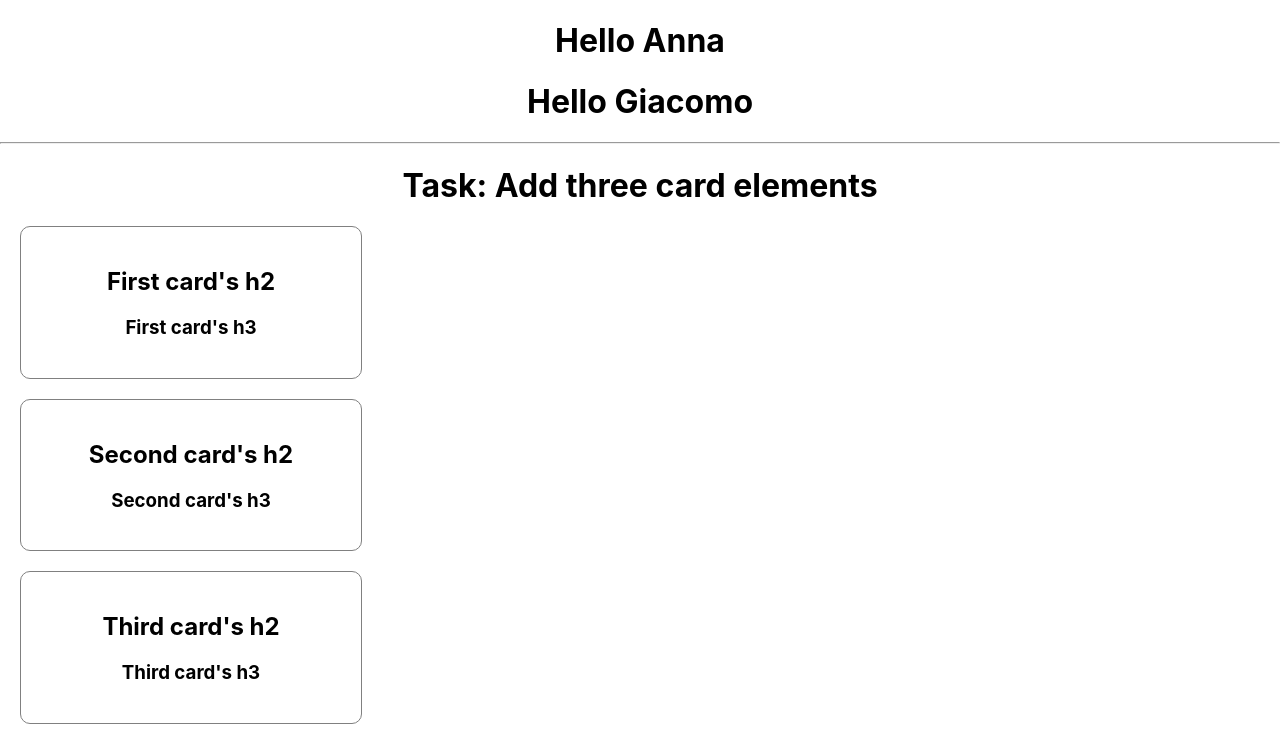
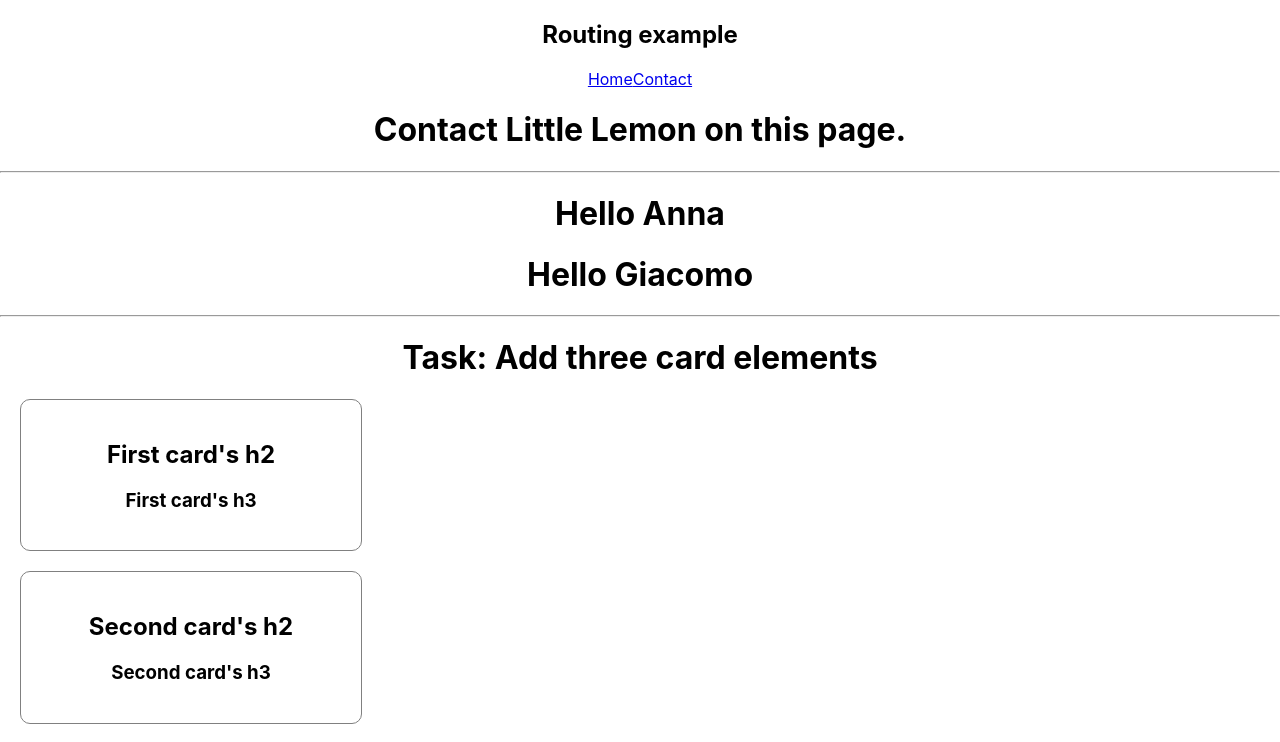
Before and after one commit to mesciuS/firstReactApp, a React (Create React App) app: page /contact in a window 1280 px wide. Shown: the top 742 px of the page. Built offline with nearby package versions, Linux system fonts and the light colour scheme.

Commit message:
feat: routing

```diff
--- a/package.json
+++ b/package.json
@@ -8,6 +8,7 @@
     "@testing-library/user-event": "^13.5.0",
     "react": "^18.2.0",
     "react-dom": "^18.2.0",
+    "react-router-dom": "^6.17.0",
     "react-scripts": "5.0.1",
     "web-vitals": "^2.1.4"
   },
--- a/src/App.js
+++ b/src/App.js
@@ -6,6 +6,10 @@ import Card from './components/Card.js';
 import DynamicEvents from './components/DynamicEvents';
 import Fruits from './components/Fruits';
 import FruitsCounter from './components/FruitsCounter';
+import Contact from './components/Contact';
+import Homepage from './components/Homepage';
+// devo importare tutti gli elementi che voglio usare per il router, in automatico mi importa solo Routes
+import { Routes, Route, Link } from 'react-router-dom';
 
 
 function App() {
@@ -17,6 +21,17 @@ function App() {
 
   return (
     <div className='App'>
+      {/* questa è la sintassi per il routing */}
+      <nav>
+        <h1>Routing example</h1>
+        <Link to="/homepage" className='mav-item'>Home</Link>
+        <Link to="/contact" className='mav-item'>Contact</Link>
+      </nav>
+      <Routes>
+        <Route path="/homepage" element={<Homepage/>}/>
+        <Route path="/contact" element={<Contact/>}/>
+      </Routes>
+      <hr></hr>
       {/* più di un compoment devono stare dentro un root componemt come un div */}
       <Heading  firstName="Anna" />
       <Heading firstName="Giacomo" />
--- /dev/null
+++ b/src/components/Contact.js
@@ -0,0 +1,7 @@
+function Contact() {
+    return (
+        <h1>Contact Little Lemon on this page.</h1>
+    )
+};
+
+export default Contact;
--- /dev/null
+++ b/src/components/Homepage.js
@@ -0,0 +1,7 @@
+function Homepage() {
+    return (
+        <h1>Homepage</h1>
+    )
+};
+
+export default Homepage;
--- a/src/index.js
+++ b/src/index.js
@@ -3,12 +3,14 @@ import ReactDOM from 'react-dom/client';
 import './index.css';
 import App from './App';
 import reportWebVitals from './reportWebVitals';
+// dopo aver usato npm install react-router-dom@6, import browser router in index.js e racchiudo l'elemento del DOM nel browser router.
+import { BrowserRouter } from 'react-router-dom';
 
 const root = ReactDOM.createRoot(document.getElementById('root'));
 root.render(
-  <React.StrictMode>
+  <BrowserRouter>
     <App />
-  </React.StrictMode>
+  </BrowserRouter>
 );
 
 // If you want to start measuring performance in your app, pass a function
```
Also changed, not shown: 1 other file (tests, documents, lock files or other folders).
